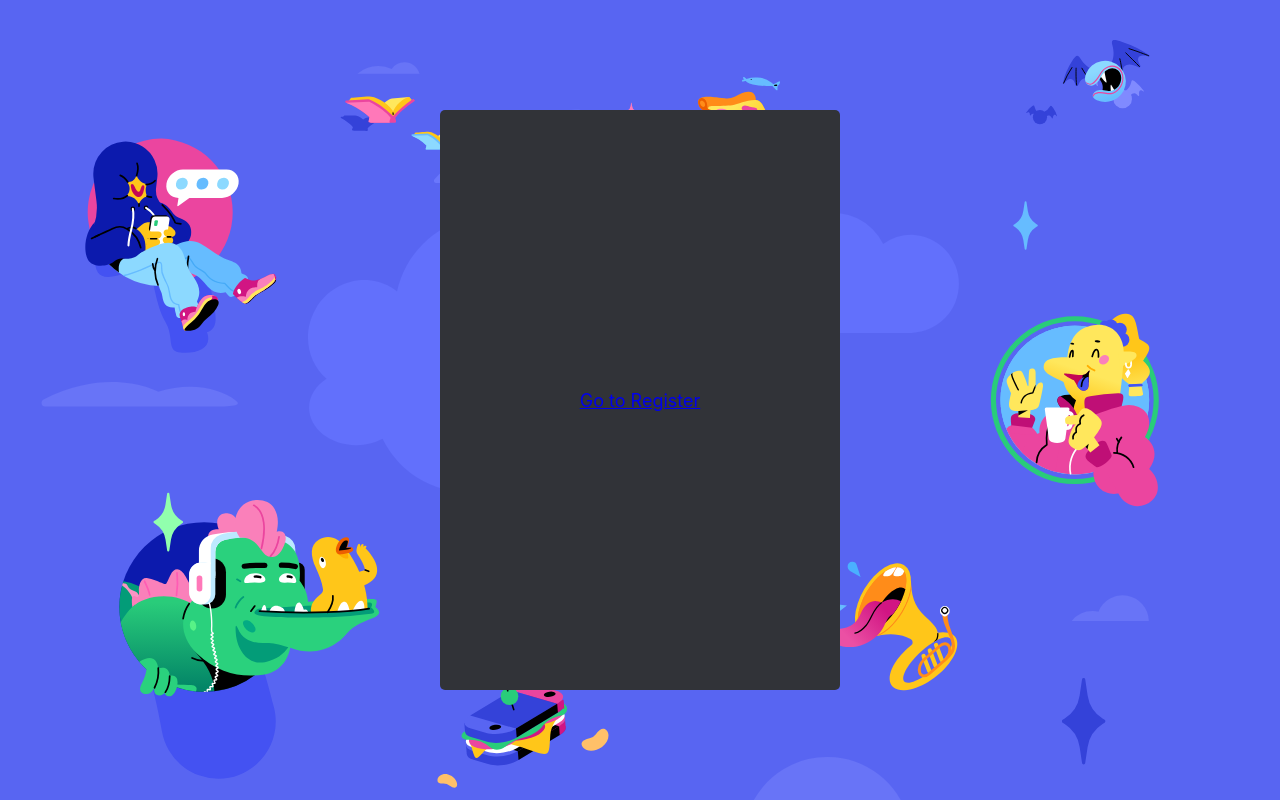
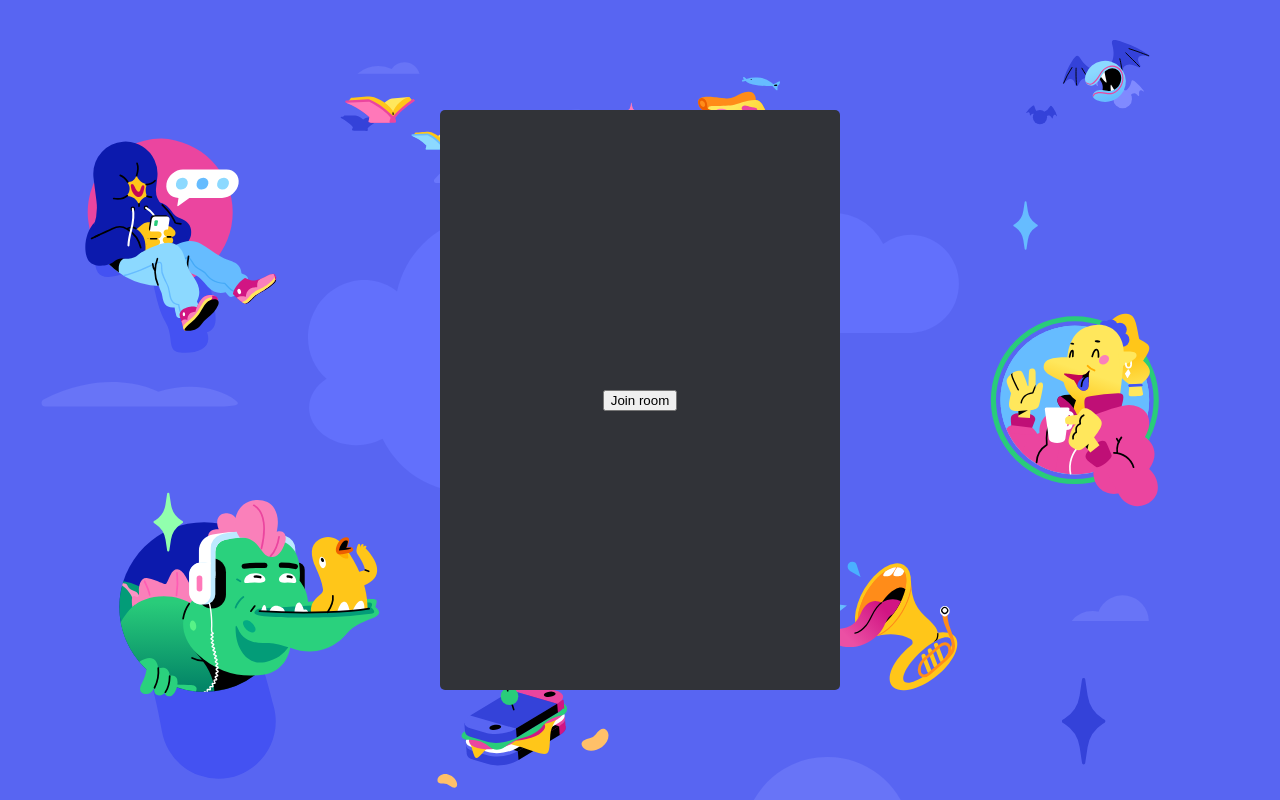
Before and after one commit to JC4F/fe-discord, a React (Create React App) app: page /invite in a window 1280 px wide. Built offline with nearby package versions, Linux system fonts and the light colour scheme.

Commit message:
rename index file + add invite

```diff
--- a/src/App.tsx
+++ b/src/App.tsx
@@ -1,7 +1,8 @@
-import Login from "page/login/login";
-import MainScreen from "page/main/main";
-import NotFound from "page/not-found/not-found";
-import Register from "page/register/register";
+import Invite from "page/invite";
+import Login from "page/login";
+import MainScreen from "page/main";
+import NotFound from "page/not-found";
+import Register from "page/register";
 import React from "react";
 import { Routes, Route } from "react-router-dom";
 
@@ -11,7 +12,7 @@ const App: React.FC = () => {
       <Route path="/" element={<MainScreen />} />
       <Route path="/register" element={<Register />} />
       <Route path="/login" element={<Login />} />
-      <Route path="/invite" element={<Login />} />
+      <Route path="/invite" element={<Invite />} />
       <Route path="*" element={<NotFound />} />
     </Routes>
   );
--- /dev/null
+++ b/src/page/invite/index.tsx
@@ -0,0 +1,12 @@
+import React from "react";
+import FormLayout from "share/form-layout";
+
+const Invite: React.FC = () => {
+  return (
+    <FormLayout>
+      <button>Join room</button>
+    </FormLayout>
+  );
+};
+
+export default Invite;
--- a/src/page/login/login.tsx
+++ b/src/page/login/index.tsx
@@ -1,6 +1,6 @@
 import React from "react";
 import { Link } from "react-router-dom";
-import FormLayout from "share/form-layout/form-layout";
+import FormLayout from "share/form-layout";
 
 const Login: React.FC = () => {
   return (
--- a/src/page/not-found/not-found.tsx
+++ b/src/page/not-found/index.tsx
@@ -1,5 +1,5 @@
 import React from "react";
-import styles from "./not-found.module.css";
+import styles from "./index.module.css";
 
 const NotFound: React.FC = () => {
   return (
--- a/src/page/register/register.tsx
+++ b/src/page/register/index.tsx
@@ -1,6 +1,6 @@
 import React from "react";
 import { Link } from "react-router-dom";
-import FormLayout from "share/form-layout/form-layout";
+import FormLayout from "share/form-layout";
 
 const Register: React.FC = () => {
   return (
--- a/src/share/form-layout/form-layout.tsx
+++ b/src/share/form-layout/index.tsx
@@ -1,6 +1,6 @@
 import { PropsWithChildren } from "react";
 import { ReactComponent as FormLayoutSvg } from "assest/svg/form-layout.svg";
-import styles from "./form-layout.module.css";
+import styles from "./index.module.css";
 
 const FormLayout: React.FC<PropsWithChildren> = ({ children }) => {
   return (
```
Also changed, not shown: src/page/main/index.tsx (renamed from src/page/main/main.tsx), src/page/not-found/index.module.css (renamed from src/page/not-found/not-found.module.css), src/share/form-layout/index.module.css (renamed from src/share/form-layout/form-layout.module.css).
